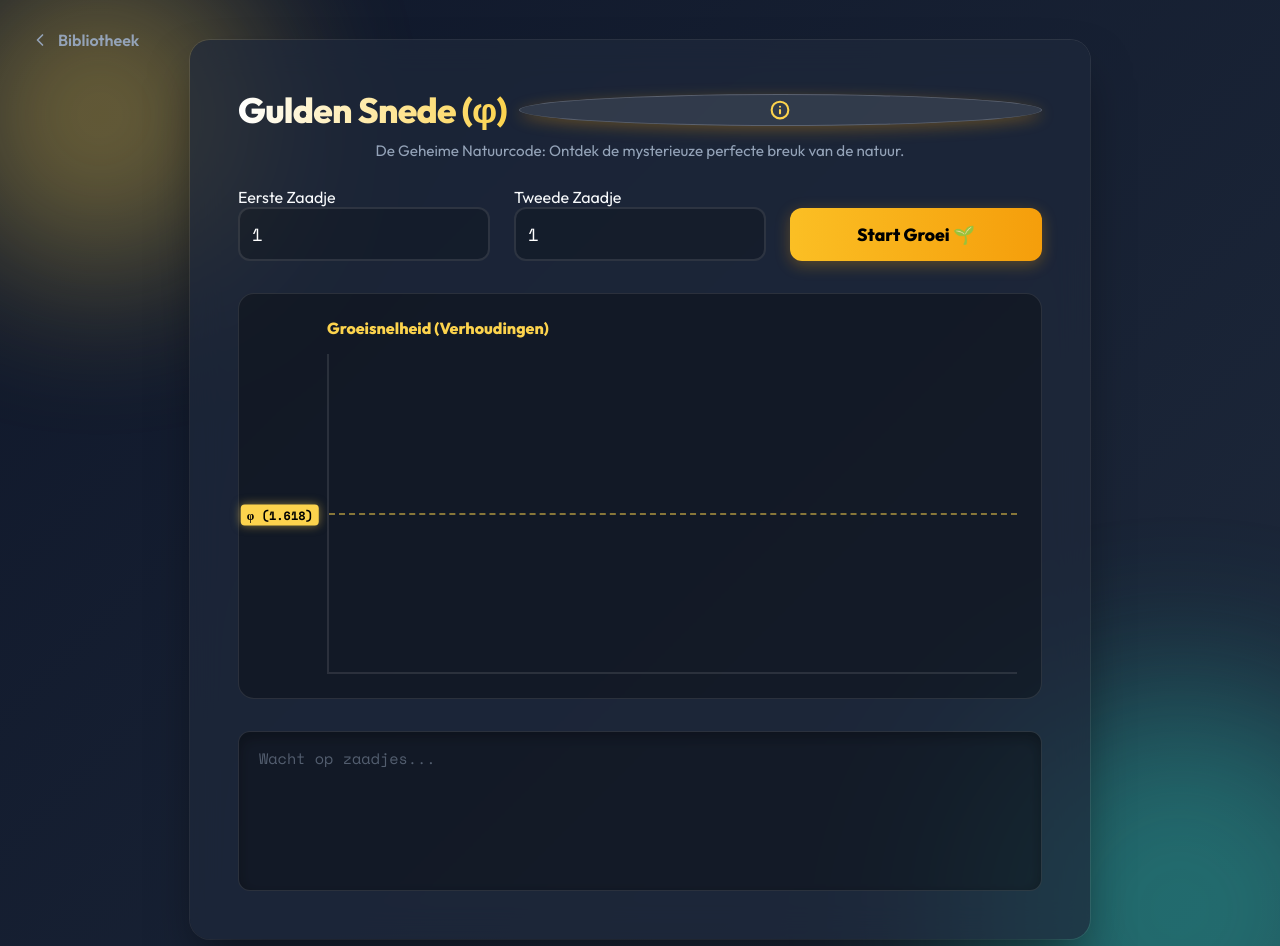
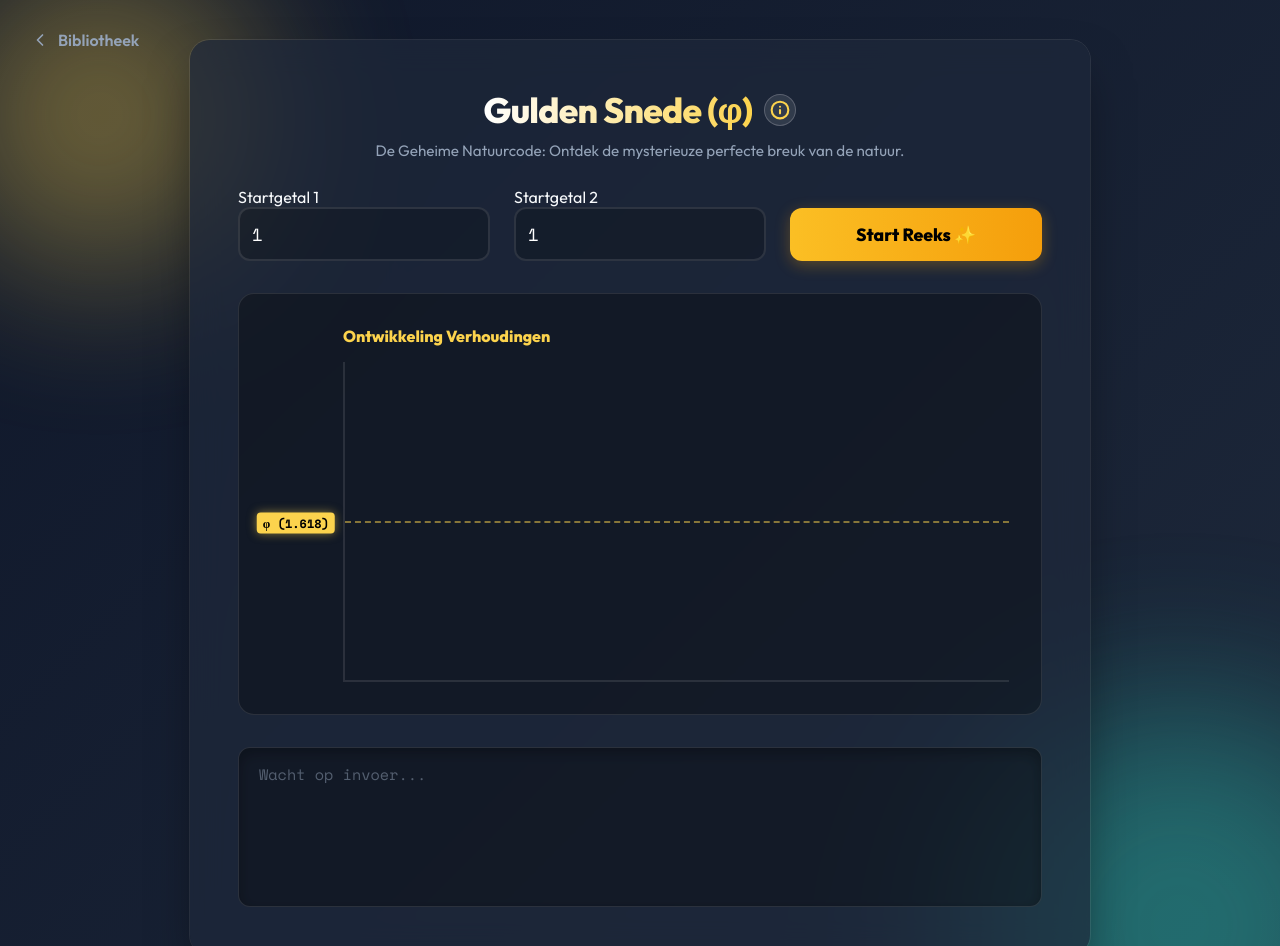
Before and after one commit to focusonyoursite/kaprekar, a plain HTML site: page guldensnede.html in a window 1280 px wide. Shown: the top 946 px of the page. Drawn offline with nearby package versions, Linux system fonts and the light colour scheme.

Commit message:
fix: restore info-btn styling, use sequence terminology, increase chart padding

```diff
--- a/guldensnede.html
+++ b/guldensnede.html
@@ -81,13 +81,13 @@
         input[type="number"]:focus { border-color: var(--primary-color); box-shadow: 0 0 0 4px rgba(252, 211, 77, 0.15); }
         input[type=number]::-webkit-inner-spin-button, input[type=number]::-webkit-outer-spin-button { -webkit-appearance: none; margin: 0; }
 
-        button {
+        #btn-grow {
             flex: 1; height: 53px; background: linear-gradient(to right, #fbbf24, #f59e0b); color: #000; font-family: 'Outfit', sans-serif; font-weight: 700; font-size: 1.1rem; border: none; border-radius: 12px; cursor: pointer; transition: all 0.3s ease; box-shadow: 0 4px 15px rgba(245, 158, 11, 0.3);
         }
-        button:hover { transform: translateY(-2px); box-shadow: 0 8px 25px rgba(245, 158, 11, 0.4); }
+        #btn-grow:hover { transform: translateY(-2px); box-shadow: 0 8px 25px rgba(245, 158, 11, 0.4); }
 
         .chart-area {
-            background: var(--chart-bg); border-radius: 16px; padding: 1.5rem; padding-left: 5.5rem; display: flex; flex-direction: column; position: relative; border: 1px solid var(--card-border);
+            background: var(--chart-bg); border-radius: 16px; padding: 2rem; padding-left: 6.5rem; padding-bottom: 2rem; display: flex; flex-direction: column; position: relative; border: 1px solid var(--card-border);
         }
 
         .chart-title { font-size: 1rem; font-weight: 700; color: var(--primary-color); margin-bottom: 1rem; display: flex; justify-content: space-between; }
@@ -223,20 +223,20 @@
             <!-- Controls -->
             <div class="controls-toolbar">
                 <div class="input-group">
-                    <label>Eerste Zaadje</label>
+                    <label>Startgetal 1</label>
                     <input type="number" id="seed1" value="1" min="1" max="100" style="font-size: 1.1rem; padding: 12px;">
                 </div>
                 <div class="input-group">
-                    <label>Tweede Zaadje</label>
+                    <label>Startgetal 2</label>
                     <input type="number" id="seed2" value="1" min="1" max="100" style="font-size: 1.1rem; padding: 12px;">
                 </div>
-                <button onclick="startGrowing()" id="btn-grow">Start Groei 🌱</button>
+                <button onclick="startGrowing()" id="btn-grow">Start Reeks ✨</button>
             </div>
 
             <!-- Visualization -->
             <div class="chart-area">
                 <div class="chart-title">
-                    <span>Groeisnelheid (Verhoudingen)</span>
+                    <span>Ontwikkeling Verhoudingen</span>
                 </div>
                 <div class="graph" id="graph">
                     <!-- The Phi perfect line -->
@@ -245,7 +245,7 @@
             </div>
 
             <div class="log-box" id="logBox">
-                <div style="opacity:0.5;">Wacht op zaadjes...</div>
+                <div style="opacity:0.5;">Wacht op invoer...</div>
             </div>
         </div>
     </div>
@@ -424,7 +424,7 @@
             }
 
             btn.style.opacity = '1';
-            btn.innerText = "Nieuwe Test 🌱";
+            btn.innerText = "Nieuwe Reeks ✨";
 
             // Wacht nog héél even met frame loop killen zodat zoom netjes afrond
             await sleep(1000);
```
